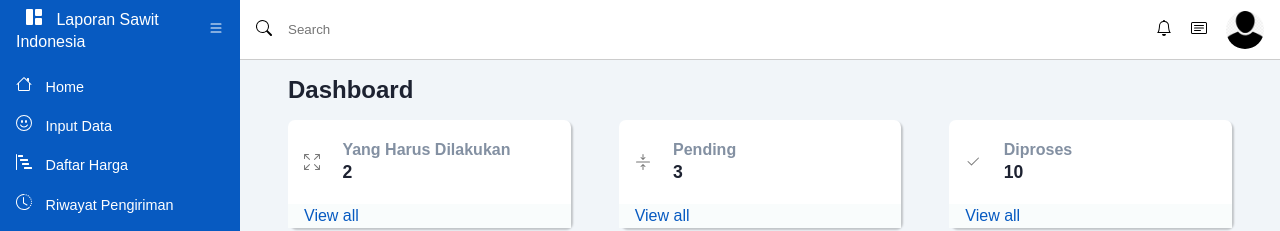
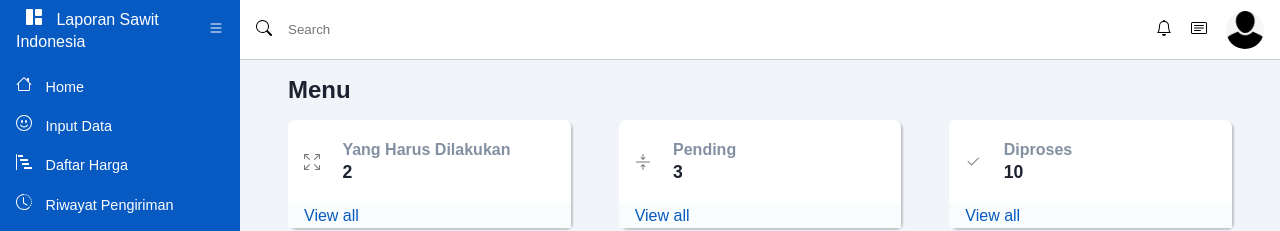
Before and after one commit to dinput08/dinput08.github.io, a plain HTML site: page index.html in a window 1280 px wide. Shown: the top 231 px of the page. Drawn offline with Linux system fonts and the light colour scheme.

Commit message:
Update index.html

```diff
--- a/index.html
+++ b/index.html
@@ -195,7 +195,7 @@
 
       <!--main-->
       <main>
-        <h2 class="dash-title">Dashboard</h2>
+        <h2 class="dash-title">Menu</h2>
 
         <!--cards-->
         <div class="dash-cards">
```
